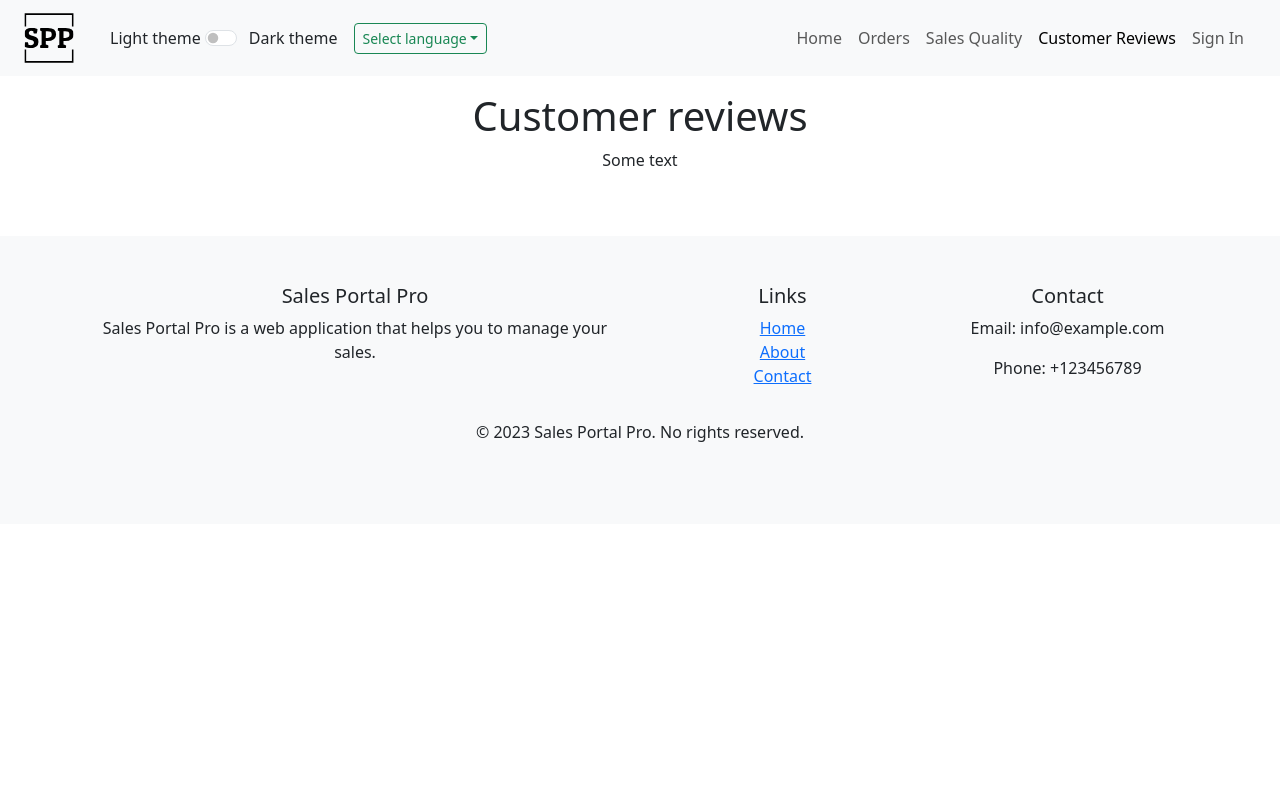
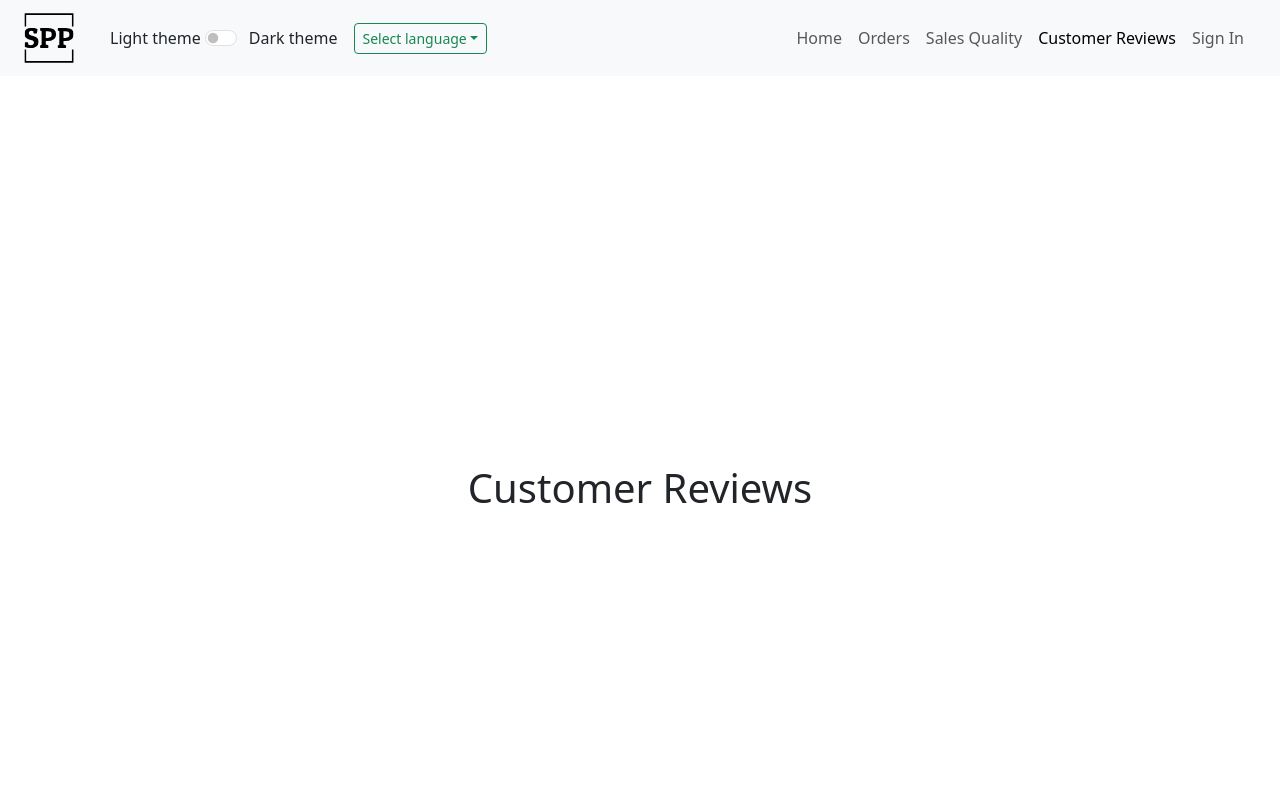
Before and after one commit to ehpop/SellersDashboard, a React (Create React App) app in the folder frontend/: page /customerReviews in a window 1280 px wide. Shown: the top 800 px of the page. Built offline with nearby package versions, Linux system fonts and the light colour scheme.

Commit message:
formatted sites

```diff
--- a/frontend/src/pages/CustomerReviews.tsx
+++ b/frontend/src/pages/CustomerReviews.tsx
@@ -1,14 +1,22 @@
 import React from "react";
 import useDocumentTitle from "../hooks/useDocumentTitle";
+import {Col, Row} from "react-bootstrap";
+import {FormattedMessage} from "react-intl";
+import Container from "react-bootstrap/Container";
 
 function CustomerReviews() {
     useDocumentTitle("Customer reviews");
 
     return (
-        <div className="main-div">
-            <h1>Customer reviews</h1>
-            <p>Some text</p>
-        </div>
+        <Container className="page-main-div">
+            <Row>
+                <Col>
+                    <h1>
+                        <FormattedMessage id={"customer.reviews.title"} defaultMessage={"Customer Reviews"}/>
+                    </h1>
+                </Col>
+            </Row>
+        </Container>
     );
 
 }
--- a/frontend/src/pages/Orders.tsx
+++ b/frontend/src/pages/Orders.tsx
@@ -1,14 +1,24 @@
 import React from "react";
 import "./styles/Orders.css";
 import useDocumentTitle from "../hooks/useDocumentTitle";
+import {Col, Row} from "react-bootstrap";
+import {FormattedMessage} from "react-intl";
+import Container from "react-bootstrap/Container";
 
 function Orders() {
     useDocumentTitle("Orders");
 
-    return <div className="main-div">
-        <h1>Orders</h1>
-        <p>Some text</p>
-    </div>
+    return (
+        <Container className="page-main-div">
+            <Row>
+                <Col>
+                    <h1>
+                        <FormattedMessage id={"orders.title"} defaultMessage={"Orders"}/>
+                    </h1>
+                </Col>
+            </Row>
+        </Container>
+    );
 }
 
 export function ordersLoader() {
--- a/frontend/src/pages/SalesQuality.tsx
+++ b/frontend/src/pages/SalesQuality.tsx
@@ -1,15 +1,23 @@
 import React from "react";
 import "./styles/SalesQuality.css";
 import useDocumentTitle from "../hooks/useDocumentTitle";
+import Container from "react-bootstrap/Container";
+import {Col, Row} from "react-bootstrap";
+import {FormattedMessage} from "react-intl";
 
 function SalesQuality() {
     useDocumentTitle("Sales quality");
 
     return (
-        <div className="main-div">
-            <h1>Sales quality</h1>
-            <p>Some text</p>
-        </div>
+        <Container className="page-main-div">
+            <Row>
+                <Col>
+                    <h1>
+                        <FormattedMessage id={"sales-quality.title"} defaultMessage={"Sales quality"}/>
+                    </h1>
+                </Col>
+            </Row>
+        </Container>
     );
 }
 
--- a/frontend/src/pages/styles/Login.css
+++ b/frontend/src/pages/styles/Login.css
@@ -3,7 +3,7 @@
     flex-direction: column;
     align-items: center;
     justify-content: center;
-    height: 100vh;
+    height: 60vh;
 }
 
 .form-container {
--- a/frontend/src/pages/styles/SalesQuality.css
+++ b/frontend/src/pages/styles/SalesQuality.css
@@ -1,4 +1,4 @@
-.main-div {
+.page-main-div {
     display: flex;
     flex-direction: column;
     align-items: center;
```
